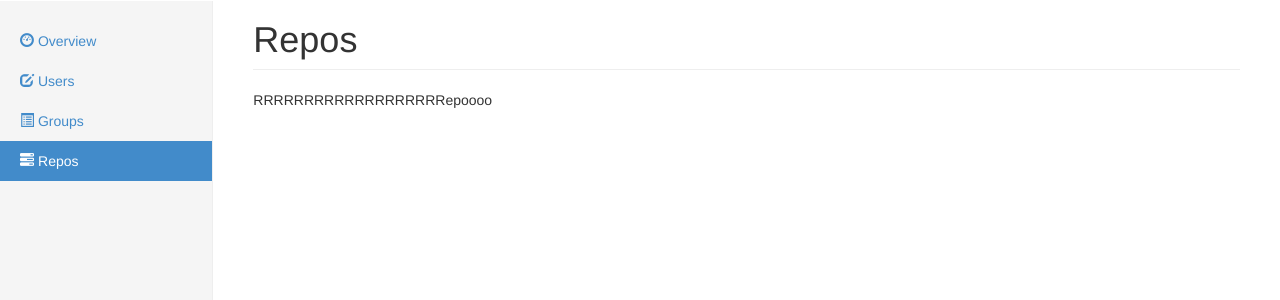
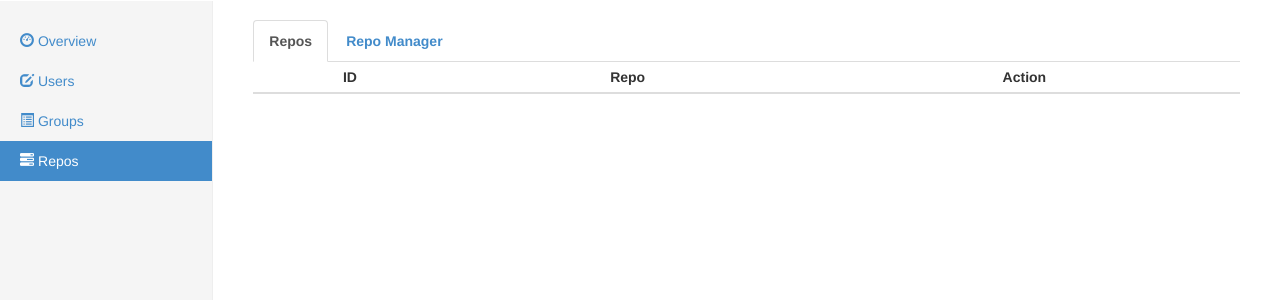
Before and after one commit to asdfII/gitoweb, a Flask app: page /repo in a window 1280 px wide. Shown: the part 50-350 px from the top of the page. Run offline with Flask 2, Linux system fonts and the light colour scheme; lists and menus that the app fills with data are empty; some libraries are stand-ins or nearby versions.

Commit message:
Ticket Administrator@MYTEST 20170519060934

```diff
--- a/index/views.py
+++ b/index/views.py
@@ -9,11 +9,6 @@ from werkzeug.utils import secure_filename
 from manage import app
 from index.models import GitUser, GitGroup, GitRepo
 from db.database import db_session
-
-
-@app.route('/test')
-def testpage():
-    return render_template('test.html')
 
 
 @app.route('/', methods=['Get'])
--- a/manage.py
+++ b/manage.py
@@ -14,6 +14,7 @@ if __name__ == '__main__':
     from repo.views import *
     from group.views import *
     from user.views import *
+    from ceshi.views import *
     try:
         app.run(
             '0.0.0.0',
--- a/templates/repo.html
+++ b/templates/repo.html
@@ -25,6 +25,22 @@
 
 {% block content %}
 
-<h1 class="page-header">Repos</h1>
-RRRRRRRRRRRRRRRRRRRepoooo
+<!-- <h1 class="page-header">Repos</h1> -->
+<ul id="myTab" class="nav nav-tabs">
+  <li class="active"><a href="#repoDict" data-toggle="tab"><strong>Repos</strong></a></li>
+  <li><a href="#repoManager" data-toggle="tab"><strong>Repo Manager</strong></a></li>
+</ul>
+<div id="repoTabContent" class="tab-content">
+  <div class="tab-pane fade in active" id="repoDict">
+    <table class="table table-condensed table-hover text-center">
+      <thead>
+        <tr>
+          <th class="text-center">
+            <!-- <input type="checkbox" id="selectAllUser" onclick="selectAllUser(this)"> -->
+            ID
+          </th>
+          <th class="text-center">Repo</th>
+          <th class="text-center">Action</th>
+        </tr>
+      </thead>
 {% endblock %}
--- a/templates/user.html
+++ b/templates/user.html
@@ -68,9 +68,9 @@
               </select>
               <!-- <input type="button" class="btn btn-sm btn-primary" id="addIntoGroupId" value="add">
               <input type="button" class="btn btn-sm btn-danger" id="removeFromGroupId" value="remove"> -->
-              <div style="color:green;" class="glyphicon glyphicon-plus" id="addIntoGroupId" onclick="alert('ok')"></div>
+              <div style="color:#33CC33;" class="glyphicon glyphicon-plus" id="addIntoGroupId" onclick="alert('ok')"></div>
               <span>|</span>
-              <div style="color:red;" class="glyphicon glyphicon-minus" id="removeFromGroupId" onclick="alert('remove')"></div>
+              <div style="color:#FF3333;" class="glyphicon glyphicon-minus" id="removeFromGroupId" onclick="alert('remove')"></div>
             </div>
           </td>
         </tr>
```
Also changed, not shown: ceshi/views.py (added, +21 -0 lines), templates/ceshi.html (added, +21 -0 lines), templates/group.html (+8 -3 lines), templates/test.html (deleted, +0 -33 lines), ceshi/__init__.py (added), 2 other files.
